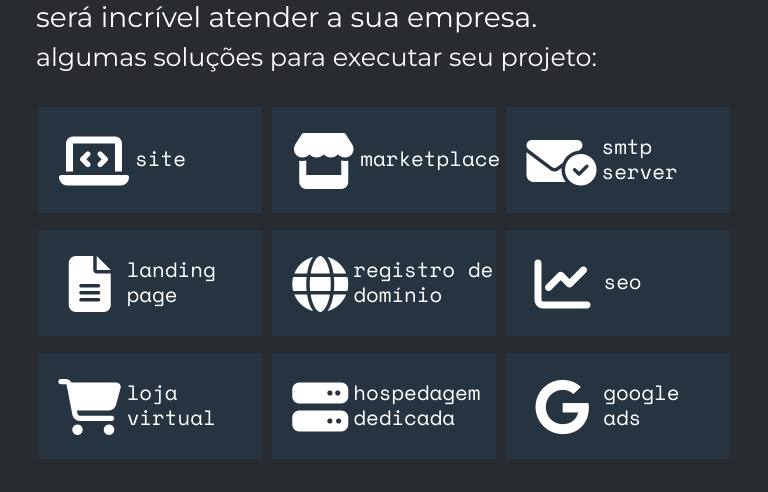
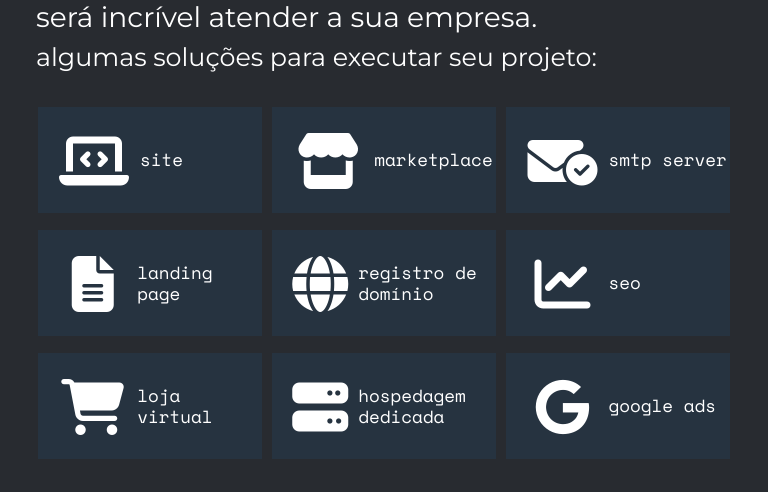
Before and after one commit to tiagobernard/site-tb-vue, a Vue app: page / in a window 768 px wide. Shown: the part 1380-1872 px from the top of the page. Built offline with nearby package versions, Linux system fonts and the light colour scheme; no server answers.

Commit message:
Melhorando a resposnsividade para tablets

```diff
--- a/src/components/ServicosTb.vue
+++ b/src/components/ServicosTb.vue
@@ -135,6 +135,11 @@ export default {
     margin-bottom: 0;
 }
 
+@media only screen and (min-width:732px) and (max-width:768px) {
+    .servDesc {font-size:1.1rem}
+    .servIcon {margin-right:10px}
+}
+
 @media only screen and (max-width:731px) {
     .servicos li {
         width: 100%;
```
